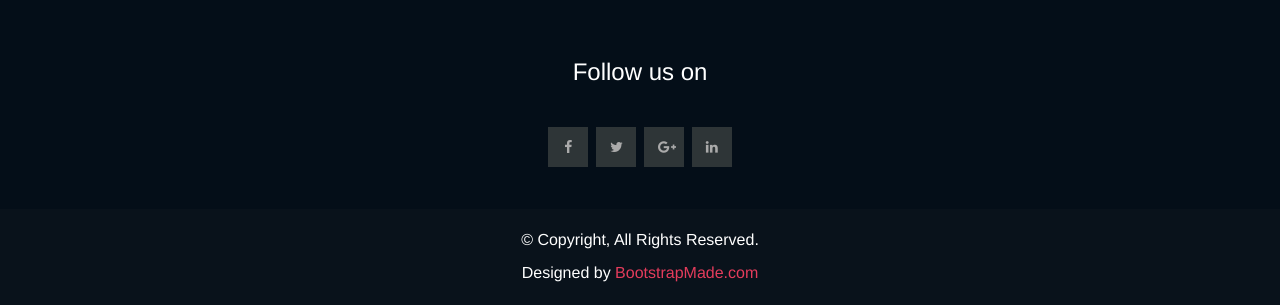
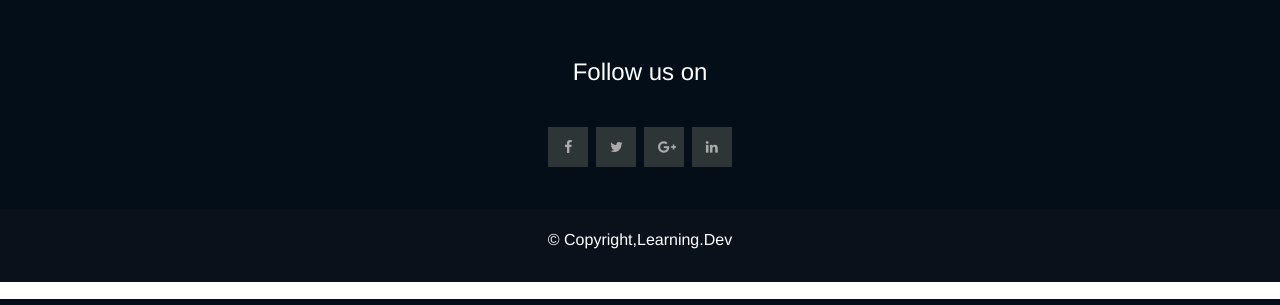
Before and after one commit to ayushganguli1769/smartBottleCurrent, a Django app: page / in a window 1280 px wide. Shown: the part 501-806 px from the top of the page. Run offline with Django 3.2, Linux system fonts and the light colour scheme; some libraries are stand-ins or nearby versions.

Commit message:
last commit before firewall

```diff
--- a/templates/index.html
+++ b/templates/index.html
@@ -3,7 +3,7 @@
 <html lang="en" class=" js no-touch">
 {% load static %}
 <head>
-    <title>Tempo | HTML5 Responsive Bootstrap Template</title>
+    <title>Home</title>
     <meta charset="utf-8">
     <meta name="viewport" content="width=device-width, initial-scale=1">
     <link rel="stylesheet" href="{% static "rohan/css/bootstrap.min.css" %}">
@@ -48,12 +48,13 @@
             <div class="jumbotron">
                 <h1 class="small">Welcome To <span class="bold">Learning<span class="text-danger bold ">.Dev</span></span></h1>
                 <p class="big bold text-left">Universal technology,not medical technology,<br> <span class="text-center text-danger bold">is the foundation of caring health sysytem</span></p>
-                <form method="post" action="/Login">
+                <form method="GET" action="/iot/home/">
                     <br />
                     <br />
                     <button class="btn btn-danger px-5 py-3 mt-3 center-block ">Get Strated!</button>
                     <input type="hidden" name="id" value="3" />
-                <input name="__RequestVerificationToken" type="hidden" value="CfDJ8FgNjca0ywpLlAW9kUt0uVULaovdvXSYTRg0ClneqedOv7_8OFjGKZKjrZD20qJfQnOC2lHRc3rwpqY-FnKiAir11kgjCLFWzi6Pvl9tY8K4uFVoPf8nbvKjCdvitGjlnkzn1hnqeIp4oOyg_SFhRVo" /></form>
+                <input name="__RequestVerificationToken" type="hidden" value="CfDJ8FgNjca0ywpLlAW9kUt0uVULaovdvXSYTRg0ClneqedOv7_8OFjGKZKjrZD20qJfQnOC2lHRc3rwpqY-FnKiAir11kgjCLFWzi6Pvl9tY8K4uFVoPf8nbvKjCdvitGjlnkzn1hnqeIp4oOyg_SFhRVo" />
+            </form>
             </div>
         </div>
     </div>
@@ -91,7 +92,7 @@
         <div class="container">
             <div style="visibility: visible; animation-name: zoomIn;" class="col-md-12 text-center wow zoomIn">
                 <div class="footer_copyright">
-                    <p> © Copyright, All Rights Reserved.</p>
+                    <p> © Copyright,Learning.Dev</p>
                     <div class="credits">
                         <!--
                           All the links in the footer should remain intact.
@@ -99,7 +100,6 @@
                           Licensing information: https://bootstrapmade.com/license/
                           Purchase the pro version with working PHP/AJAX contact form: https://bootstrapmade.com/buy/?theme=Tempo
                         -->
-                        Designed by <a href="https://bootstrapmade.com/">BootstrapMade.com</a>
                     </div>
                 </div>
             </div>
```
